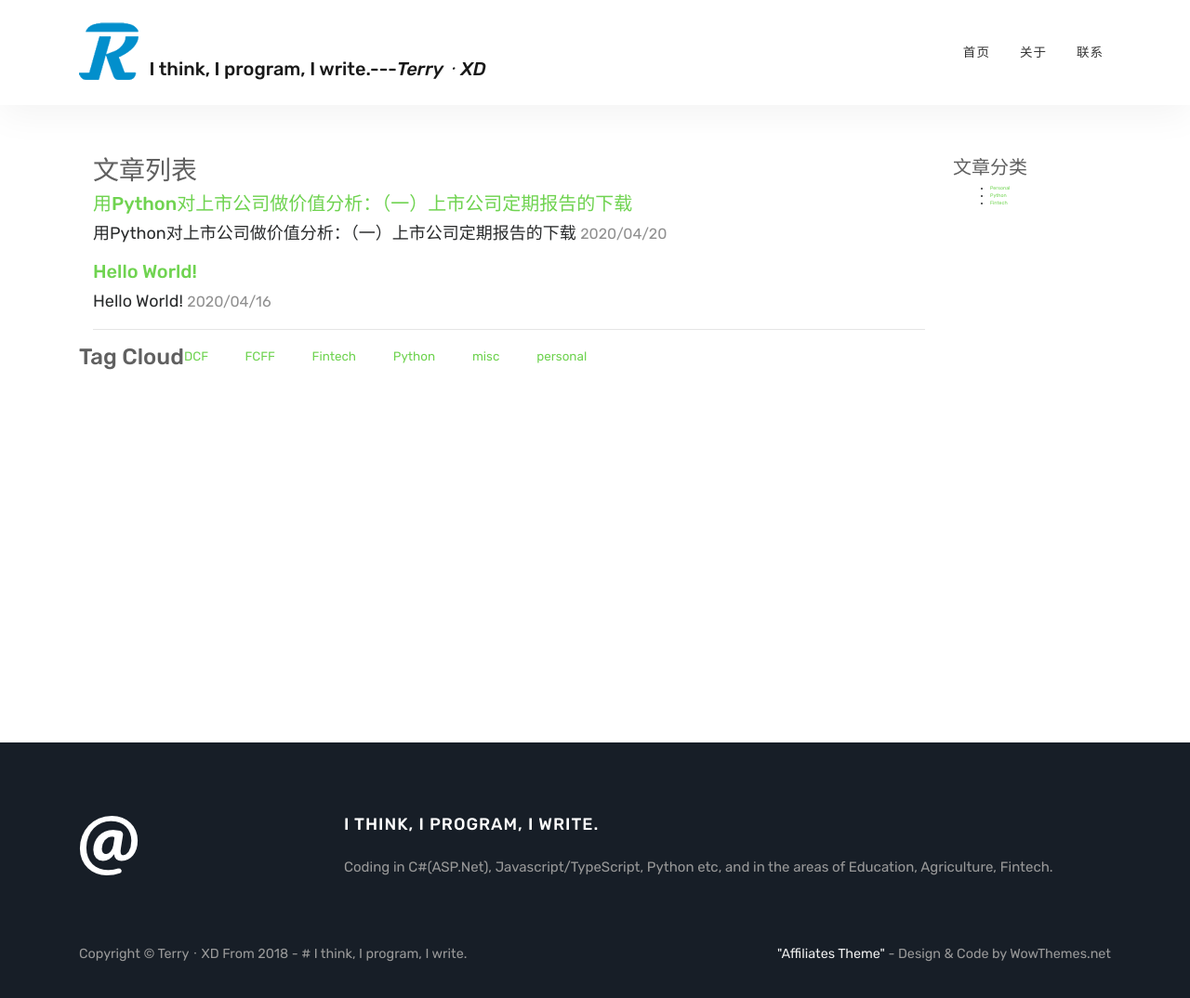
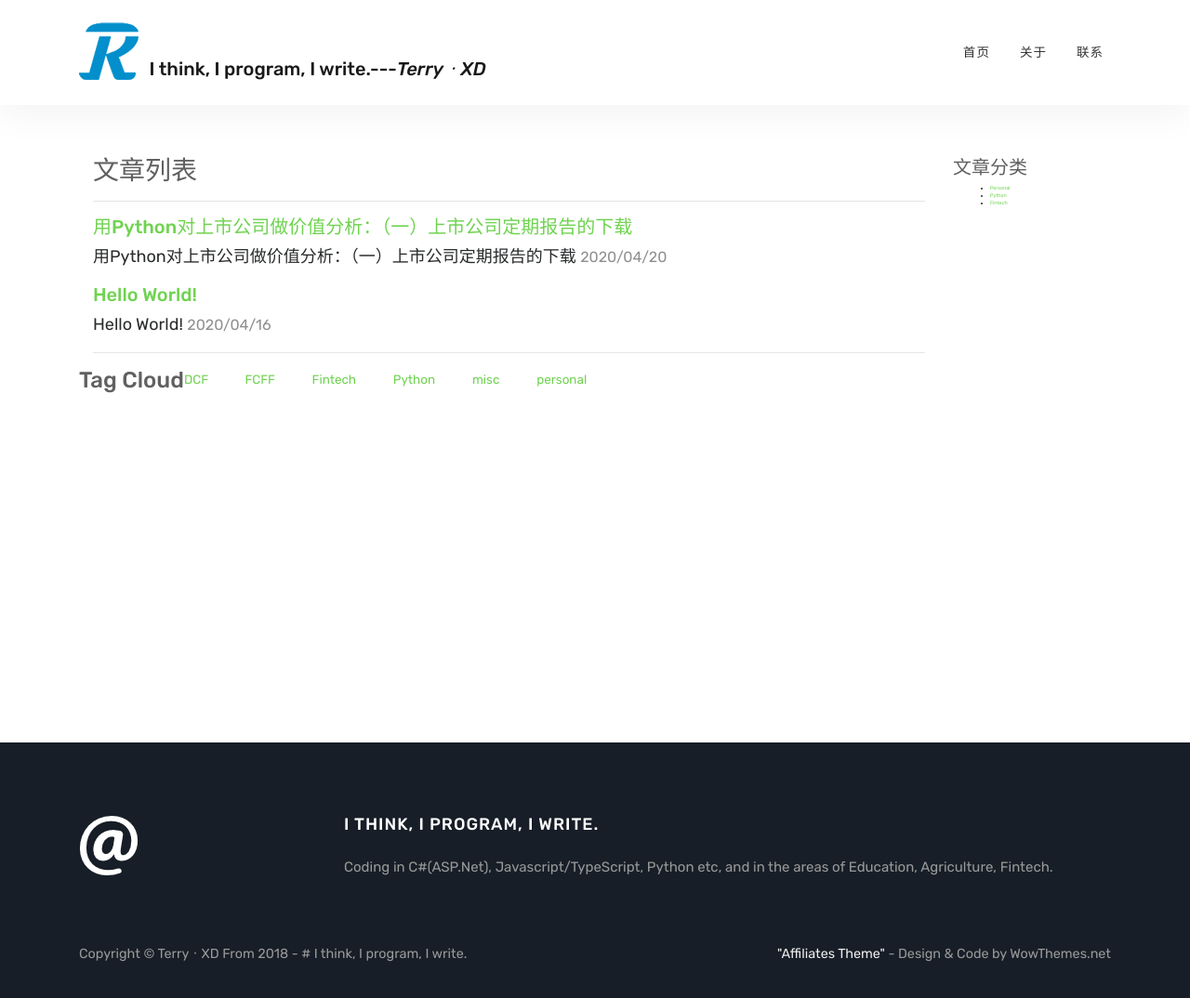
Before and after one commit to yxdt/yxdt.github.io, a Jekyll site: the page built from index.markdown, in a window 1280 px wide and 1084 px high. Shown: the top 1074 px of the window at 93% size. Built offline with Jekyll 4.4.1, drawn with Linux system fonts in a browser that asks for light colours.

Commit message:
change in postlist.html

```diff
--- a/_includes/postlist.html
+++ b/_includes/postlist.html
@@ -1,4 +1,5 @@
 <h3>文章列表</h3>
+<hr style='line-height: 1.2em;'/>
 <div id="archives">
   {% for post in site.posts%}
   <article class="archive-item">
```
